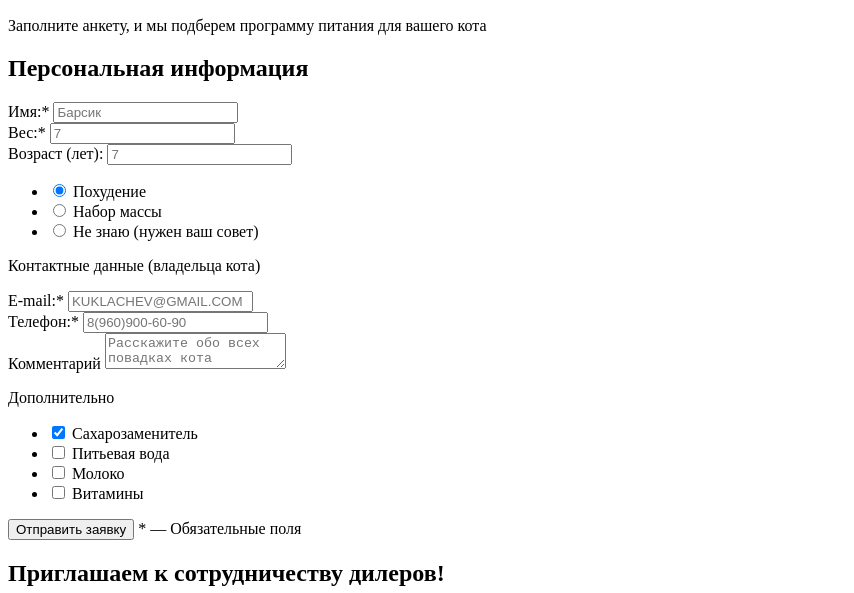
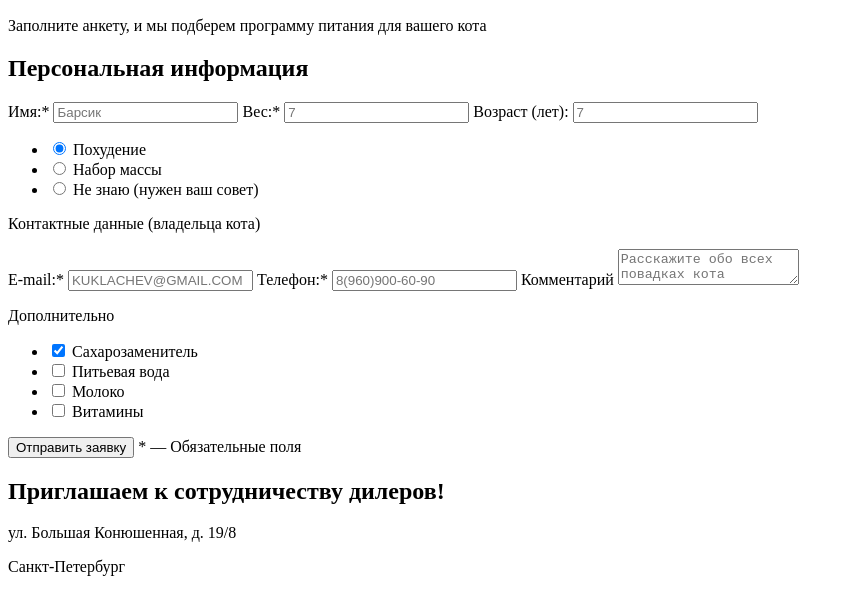
Before and after one commit to htmlacademy-adaptive/2015563-cat-energy-25, a website: page source/form.html in a window 1280 px wide. Shown: the part 191-784 px from the top of the page, without its empty margins (0-854 px from the left). Drawn offline with Linux system fonts and the light colour scheme.

Commit message:
Вносит изменения в форму

```diff
--- a/source/form.html
+++ b/source/form.html
@@ -41,25 +41,17 @@
         </div>
       </section>
 
-      <section class="survey-form">
-        <div class="survey-form__wrapper">
+      <form class="survey-form" action="http://echo.htmlacademy.ru/" metod="post">
         <h2 class="visually-hidden">Персональная информация</h2>
-          <form class="survey-form__form" action="http://echo.htmlacademy.ru/" metod="post">
-            <div class="survey-form__private">
-              <div class="survey-form__name">
+        <div class="survey-form__set">
           <label class="survey-form__label" for="cat-name">Имя:*</label>
-                <input class="survey-form__field" type="text" id="cat-name" name="cat-name" placeholder="Барсик" required>
+          <input class="survey-form__input" type="text" id="cat-name" name="cat-name" placeholder="Барсик" required>
+          <label class="survey-form__label" for="body-mass">Вес:*</label>
+          <input class="survey-form__input" type="number" id="body-mass" name="body-mass" placeholder="7" required>
+          <label class="survey-form__label" for="age-years">Возраст (лет):</label>
+          <input class="survey-form__input" type="number" id="age-years" name="age-years" placeholder="7">
         </div>
-              <div class="survey-form__mass">
-                <label class="survey-form__label" for="body-mass">Вес:*</label>
-                <input class="survey-form__field" type="number" id="body-mass" name="body-mass" placeholder="7" required>
-              </div>
-              <div class="survey-form__age">
-                <label class="survey-form__label" for="age-years">Возраст (лет):</label>
-                <input class="survey-form__field" type="number" id="age-years" name="age-years" placeholder="7">
-              </div>
-            </div>
-            <div class="survey-form__program">
+        <div class="survey-form__set">
           <ul class="survey-form__list">
             <li class="survey-form__item">
               <label class="survey-form__label">
@@ -84,22 +76,16 @@
             </li>
           </ul>
         </div>
-            <div class="survey-form__contact">
+        <div class="survey-form__set">
           <p class="survey-form__title">Контактные данные (владельца кота)</p>
-              <div class="survey-form__mail">
           <label class="survey-form__label" for="contact-email">E-mail:*</label>
-                <input class="survey-form__field" type="email" id="contact-email" name="contact-email" placeholder="KUKLACHEV@GMAIL.COM" required>
+          <input class="survey-form__input" type="email" id="contact-email" name="contact-email" placeholder="KUKLACHEV@GMAIL.COM" required>
+          <label class="survey-form__label" for="contact-phone">Телефон:*</label>
+          <input class="survey-form__input" type="tel" id="contact-phone" name="contact-phone" placeholder="8(960)900-60-90" required>
+          <label class="survey-form__label" for="comment">Комментарий</label>
+          <textarea class="survey-form__text" id="comment" name="comment" placeholder="Расскажите обо всех повадках кота"></textarea>
         </div>
-              <div class="survey-form__phone">
-                <label class="survey-form__label" for="contact-phone">Телефон:*</label>
-                <input class="survey-form__field" type="tel" id="contact-phone" name="contact-phone" placeholder="8(960)900-60-90" required>
-              </div>
-            </div>
-            <div class="survey-form__comment">
-              <label class="survey-form__label" for="comment">Комментарий</label>
-              <textarea class="survey-form__field" id="comment" name="comment" placeholder="Расскажите обо всех повадках кота"></textarea>
-            </div>
-            <div class="survey-form__additional">
+        <div class="survey-form__set">
           <p class="survey-form__title">Дополнительно</p>
           <ul class="survey-form__list">
             <li class="survey-form__item">
@@ -132,11 +118,9 @@
             </li>
           </ul>
         </div>
-            <button class="survey-form__button button" type="submit">Отправить заявку</button>
+        <button class="button survey-form__button" type="submit">Отправить заявку</button>
         <span class="survey-form__note">* — Обязательные поля</span>
       </form>
-        </div>
-      </section>
 
       <section class="location">
         <div class="location__wrapper">
```
Also changed, not shown: source/catalog.html (+1 -1 lines). Lines whose indentation alone changed are shown as unchanged.
